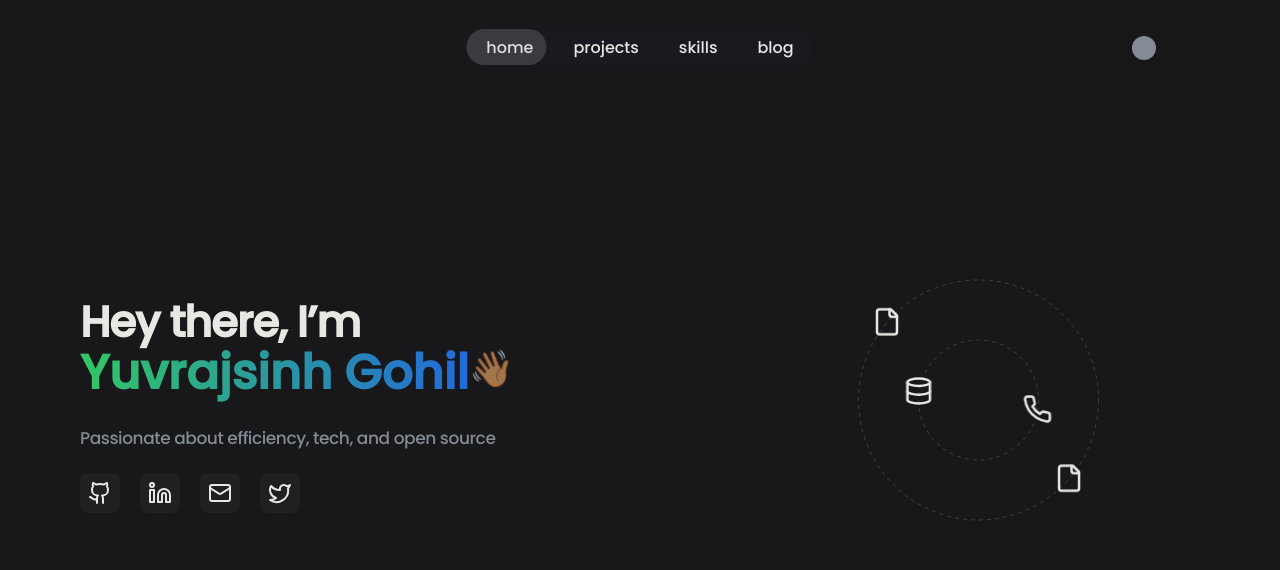
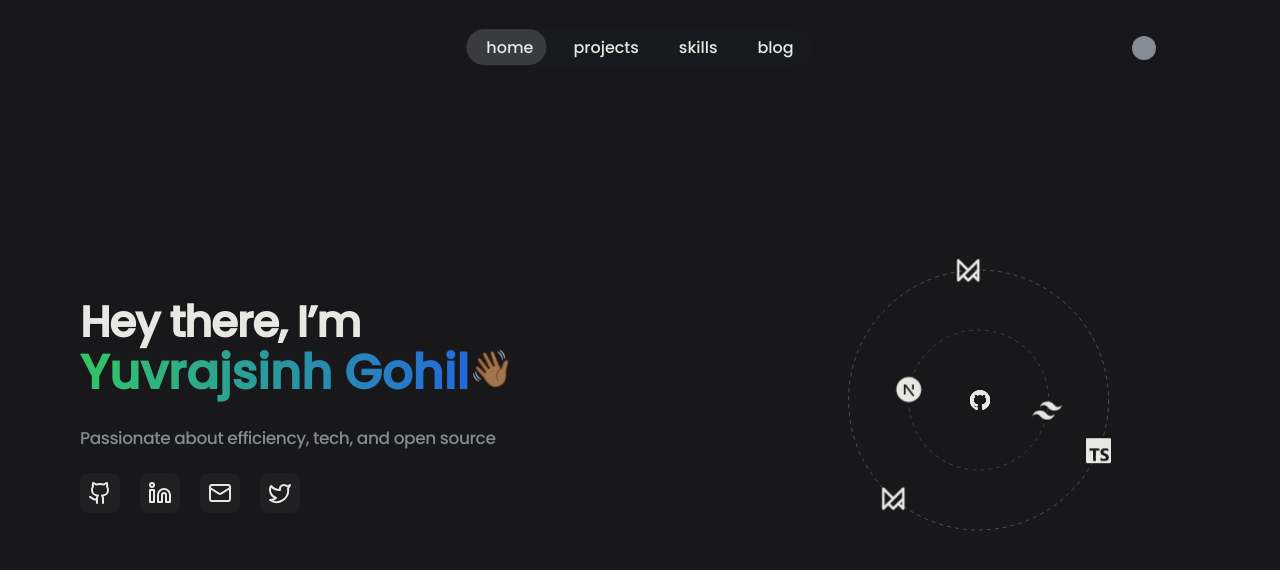
Before and after one commit to yuvrajsinh5252/website, a Next.js app: page / in a window 1280 px wide. Shown: the top 570 px of the page. Built offline with nearby package versions, Linux system fonts and the light colour scheme.

Commit message:
improved navbar

```diff
--- a/package.json
+++ b/package.json
@@ -15,6 +15,7 @@
     "next-themes": "^0.3.0",
     "react": "^18",
     "react-dom": "^18",
+    "react-icons": "^5.3.0",
     "react-no-ssr": "^1.1.0",
     "tailwind-merge": "^2.5.2",
     "three": "^0.167.1"
--- a/src/app/page.tsx
+++ b/src/app/page.tsx
@@ -18,7 +18,7 @@ export default function Home() {
                 <h1 className="text-5xl font-extrabold highlight pb-2 bg-clip-text text-transparent bg-gradient-to-r from-green-400 to-blue-500">
                   Yuvrajsinh Gohil
                 </h1>
-                <span className="text-4xl animate-wiggle">👋🏽</span>
+                <span className="text-4xl animate-wiggle mix-blend-normal">👋🏽</span>
               </div>
             </div>
 
--- a/src/components/navbar.tsx
+++ b/src/components/navbar.tsx
@@ -2,18 +2,17 @@
 
 import { usePathname } from "next/navigation";
 import NavLink from "./navlink";
-import NavTitle from "./navtitle";
 import ThemeToggle from "./theme/toggle-theme";
 import React from "react";
 import MaxWidthWrapper from "./MaxWidthWrapper";
 
 export default function Navbar() {
-  let path = usePathname();
+  const [activeNav, setActiveNav] = React.useState(usePathname());
 
   React.useEffect(() => {
     try {
       const activeBg = document.getElementById("active-bg");
-      const activeLink = document.querySelector(`[href="${path}"]`);
+      const activeLink = document.querySelector(`[href="${activeNav}"]`);
       const firstLink = document.querySelector(`[href="/"]`);
 
       if (activeLink && activeBg && firstLink) {
@@ -33,7 +32,7 @@ export default function Navbar() {
     } catch (error) {
       alert("Error in Navbar: " + error);
     }
-  }, [path])
+  }, [activeNav])
 
   return (
     <MaxWidthWrapper>
@@ -45,10 +44,10 @@ export default function Navbar() {
             id="active-bg"
             className="bg-gray-300/20 bg-opacity-10 h-9 rounded-full absolute bg transition-all duration-300 ease-linear flex items-center justify-center">
           </div>
-          <NavLink text="home" href="/" />
-          <NavLink text="projects" href="/projects" />
-          <NavLink text="skills" href="/skills" />
-          <NavLink text="blog" href="/blog" />
+          <NavLink setActiveNav={setActiveNav} text="home" href="/" />
+          <NavLink setActiveNav={setActiveNav} text="projects" href="/projects" />
+          <NavLink setActiveNav={setActiveNav} text="skills" href="/skills" />
+          <NavLink setActiveNav={setActiveNav} text="blog" href="/blog" />
         </nav>
 
         <ThemeToggle />
--- a/src/components/navlink.tsx
+++ b/src/components/navlink.tsx
@@ -1,15 +1,28 @@
 import Link from "next/link";
+import { usePathname } from "next/navigation";
 import React from "react";
 
 interface NavLinkProps {
   href: string;
   text: string;
   icon?: React.ReactNode;
+  setActiveNav?: (s: string) => void;
 }
 
 export default function NavLink(props: NavLinkProps) {
+  const path = usePathname();
+
   return (
-    <Link className="navlink" href={props.href}>
+    <Link
+      onMouseOver={() =>
+        props.setActiveNav ? props.setActiveNav(props.href) : null
+      }
+      onMouseLeave={() =>
+        props.setActiveNav ? props.setActiveNav(path) : null
+      }
+      className="navlink z-30"
+      href={props.href}
+    >
       <span className={`rounded-full px-5 py-2 bg-transparent}`}>
         {props.icon !== null ? props.icon : <></>}
         {props.text}
--- a/src/components/orbitting-skills.tsx
+++ b/src/components/orbitting-skills.tsx
@@ -2,7 +2,10 @@
 
 import MaxWidthWrapper from "@/components/MaxWidthWrapper";
 import OrbitingCircles from "@/components/oribiting-cirlce";
+import { RiNextjsFill } from "react-icons/ri";
 import { Database, File, Phone } from "lucide-react";
+import { SiTailwindcss, SiTypescript } from "react-icons/si";
+import { TbBrandFramerMotion } from "react-icons/tb";
 
 export default function Orbitingskills() {
   return (
@@ -13,37 +16,46 @@ export default function Orbitingskills() {
             className="h-[30px] w-[30px] border-none bg-transparent"
             duration={20}
             delay={20}
-            radius={60}
+            radius={70}
           >
-            <Database className="text-white" size={30} />
+            <RiNextjsFill size={30} />
           </OrbitingCircles>
           <OrbitingCircles
             className="h-[30px] w-[30px] border-none bg-transparent"
             duration={20}
             delay={10}
-            radius={60}
+            radius={70}
           >
-            <Phone className="text-white" size={30} />
+            <SiTailwindcss size={30} />
           </OrbitingCircles>
 
           {/* Outer Circles (reverse) */}
           <OrbitingCircles
             className="h-[50px] w-[50px] border-none bg-transparent"
-            radius={120}
+            radius={130}
             duration={40}
-            delay={40}
+            delay={42}
             reverse
           >
-            <File size={30} />
+            <SiTypescript size={25} />
           </OrbitingCircles>
           <OrbitingCircles
             className="h-[50px] w-[50px] border-none bg-transparent"
-            radius={120}
+            radius={130}
             duration={40}
-            delay={20}
+            delay={15}
             reverse
           >
-            <File size={30} />
+            <TbBrandFramerMotion size={30} />
+          </OrbitingCircles>
+          <OrbitingCircles
+            className="h-[50px] w-[50px] border-none bg-transparent"
+            radius={130}
+            duration={40}
+            delay={30}
+            reverse
+          >
+            <TbBrandFramerMotion size={30} />
           </OrbitingCircles>
         </div>
       </div>
--- a/src/components/oribiting-cirlce.tsx
+++ b/src/components/oribiting-cirlce.tsx
@@ -1,4 +1,5 @@
 import { cn } from "@/lib/utils";
+import { SiGithub } from "react-icons/si";
 
 export default function OrbitingCircles({
   className,
@@ -35,7 +36,9 @@ export default function OrbitingCircles({
           />
         </svg>
       )}
-
+      <div className="absolute left-[48%]">
+        <SiGithub size={20} />
+      </div>
       <div
         style={
           {
--- a/src/components/tooltip.tsx
+++ b/src/components/tooltip.tsx
@@ -16,7 +16,7 @@ export default function Tooltip({
   return (
     <div className="relative group">
       {children}
-      <span ref={tooltipRef} className="absolute hidden group-hover:block bg-blue-400 p-1 text-xs rounded-md -left-[45%] animate-popout -bottom-10">
+      <span ref={tooltipRef} className="absolute hidden group-hover:block bg-slate-600 p-[3px] text-[10px] rounded-md -left-[45%] animate-popout -bottom-10">
         {text}
       </span>
     </div>
--- a/tailwind.config.ts
+++ b/tailwind.config.ts
@@ -16,7 +16,7 @@ const config: Config = {
       },
       keyframes: {
         popout: {
-          "0%": { transform: "scale(0) " },
+          "0%": { transform: "scale(0.9) " },
           "100%": { transform: "scale(1)" },
         },
         wiggle: {
@@ -35,7 +35,7 @@ const config: Config = {
         },
       },
       animation: {
-        popout: "popout 0.2s ease-out",
+        popout: "popout 0.1s ease-out",
         wiggle: "wiggle 1.5s ease-in-out infinite",
         orbit: "orbit calc(var(--duration)*1s) linear infinite",
       },
```
